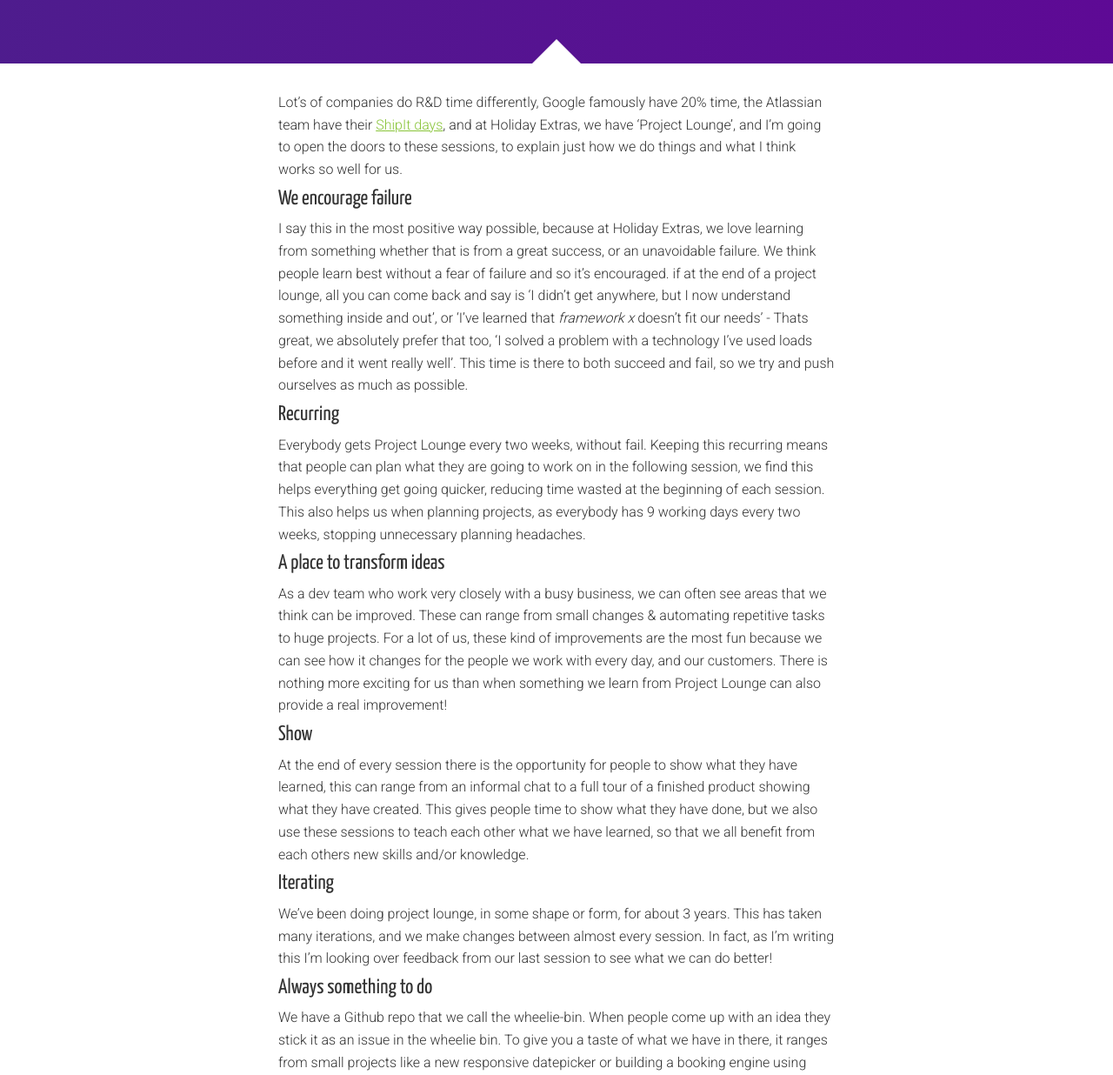
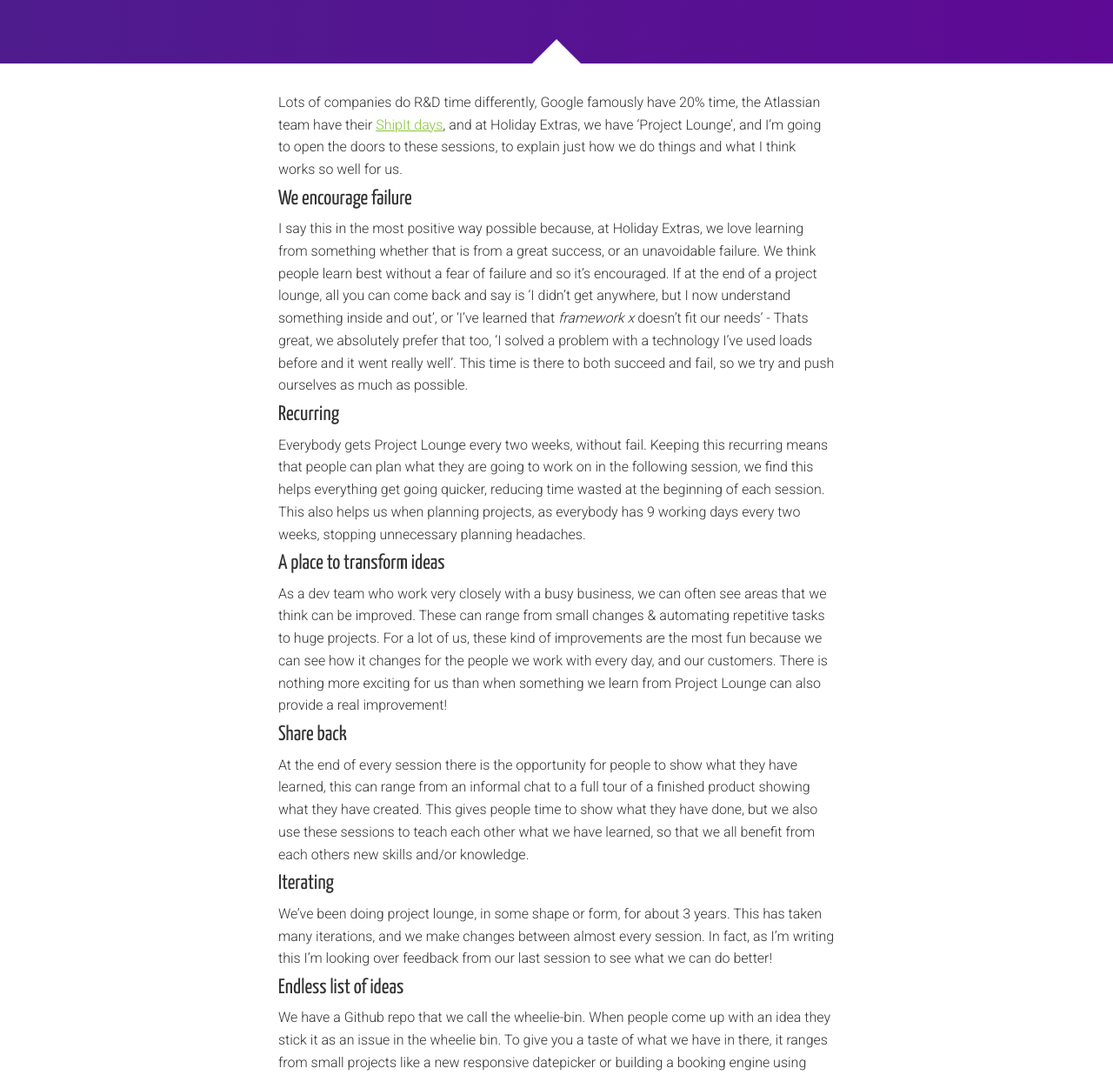
Before and after one commit to holidayextras/holidayextras.github.com, a Jekyll site: the page built from _posts/2015-03-09-how-we-do-r&d-time-at-holiday-extras.md, in a window 1280 px wide. Shown: the part 367-1603 px from the top of the page at 87% size. Built offline with Jekyll 4.4.1, drawn with Linux system fonts in a browser that asks for light colours; nearby versions of some CDN libraries; comment, search, counter and statistics services are not loaded.

Commit message:
Update from PR changes

```diff
--- a/_posts/2015-03-09-how-we-do-r&d-time-at-holiday-extras.md
+++ b/_posts/2015-03-09-how-we-do-r&d-time-at-holiday-extras.md
@@ -8,10 +8,10 @@ categories: ""
 tags: R&D culture
 ---
 
-Lot’s of companies do R&D time differently, Google famously have 20% time, the Atlassian team have their [ShipIt days](http://blogs.atlassian.com/2011/11/now-shipping-atlassian-shipit-day/), and at Holiday Extras, we have ‘Project Lounge’, and I’m going to open the doors to these sessions, to explain just how we do things and what I think works so well for us.
+Lots of companies do R&D time differently, Google famously have 20% time, the Atlassian team have their [ShipIt days](http://blogs.atlassian.com/2011/11/now-shipping-atlassian-shipit-day/), and at Holiday Extras, we have ‘Project Lounge’, and I’m going to open the doors to these sessions, to explain just how we do things and what I think works so well for us.
 
 ## We encourage failure
-I say this in the most positive way possible, because at Holiday Extras, we love learning from something whether that is from a great success, or an unavoidable failure. We think people learn best without a fear of failure and so it’s encouraged. if at the end of a project lounge, all you can come back and say is ‘I didn’t get anywhere, but I now understand something inside and out’, or ‘I’ve learned that *framework x* doesn’t fit our needs’ - Thats great, we absolutely prefer that too, ‘I solved a problem with a technology I’ve used loads before and it went really well’. This time is there to both succeed and fail, so we try and push ourselves as much as possible.
+I say this in the most positive way possible because, at Holiday Extras, we love learning from something whether that is from a great success, or an unavoidable failure. We think people learn best without a fear of failure and so it’s encouraged. If at the end of a project lounge, all you can come back and say is ‘I didn’t get anywhere, but I now understand something inside and out’, or ‘I’ve learned that *framework x* doesn’t fit our needs’ - Thats great, we absolutely prefer that too, ‘I solved a problem with a technology I’ve used loads before and it went really well’. This time is there to both succeed and fail, so we try and push ourselves as much as possible.
 
 ## Recurring
 Everybody gets Project Lounge every two weeks, without fail. Keeping this recurring means that people can plan what they are going to work on in the following session, we find this helps everything get going quicker, reducing time wasted at the beginning of each session.
@@ -21,13 +21,13 @@ This also helps us when planning projects, as everybody has 9 working days every
 As a dev team who work very closely with a busy business, we can often see areas that we think can be improved. These can range from small changes & automating repetitive tasks to huge projects.
 For a lot of us, these kind of improvements are the most fun because we can see how it changes for the people we work with every day, and our customers. There is nothing more exciting for us than when something we learn from Project Lounge can also provide a real improvement!
 
-## Show
+## Share back
 At the end of every session there is the opportunity for people to show what they have learned, this can range from an informal chat to a full tour of a finished product showing what they have created. This gives people time to show what they have done, but we also use these sessions to teach each other what we have learned, so that we all benefit from each others new skills and/or knowledge.
 
 ## Iterating
 We’ve been doing project lounge, in some shape or form, for about 3 years. This has taken many iterations, and we make changes between almost every session. In fact, as I’m writing this I’m looking over feedback from our last session to see what we can do better!
 
-## Always something to do
+## Endless list of ideas
 We have a Github repo that we call the wheelie-bin. When people come up with an idea they stick it as an issue in the wheelie bin. To give you a taste of what we have in there, it ranges from small projects like a new responsive datepicker or building a booking engine using web components to much larger projects like rebuilding and replacing our entire call centre system or a robot to bring breakfast to our desks.
 
 ## Learning is at the heart of it all
```
